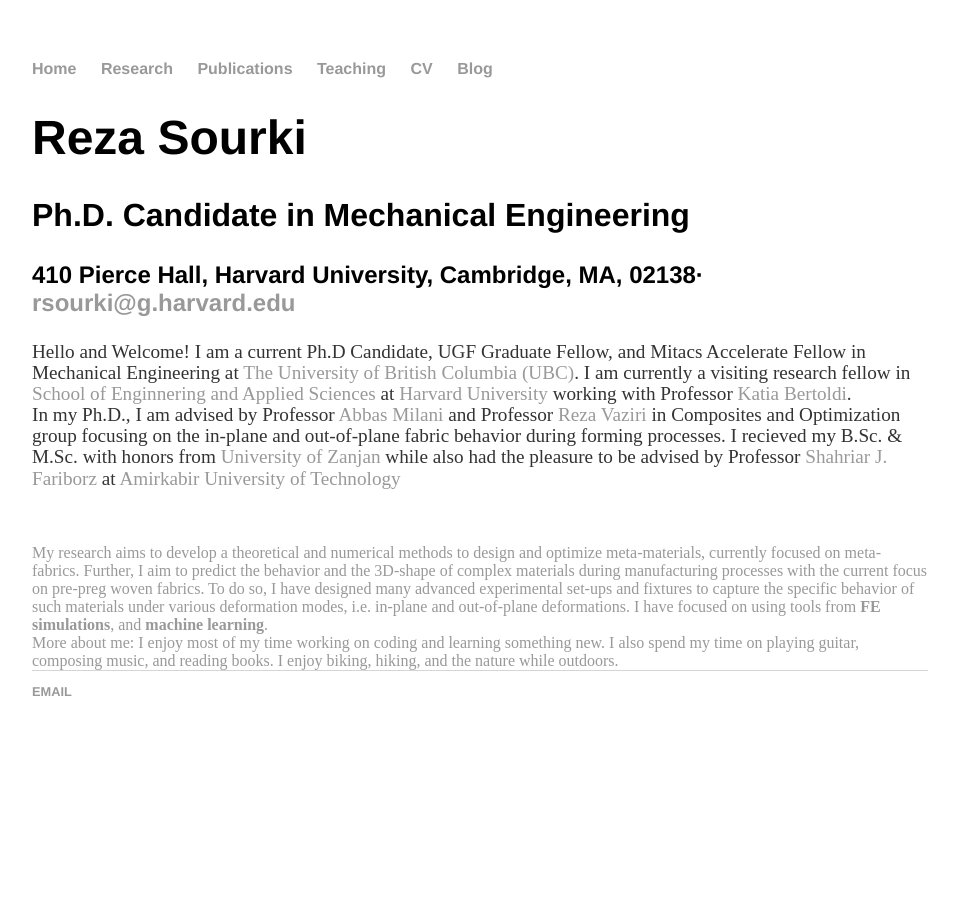
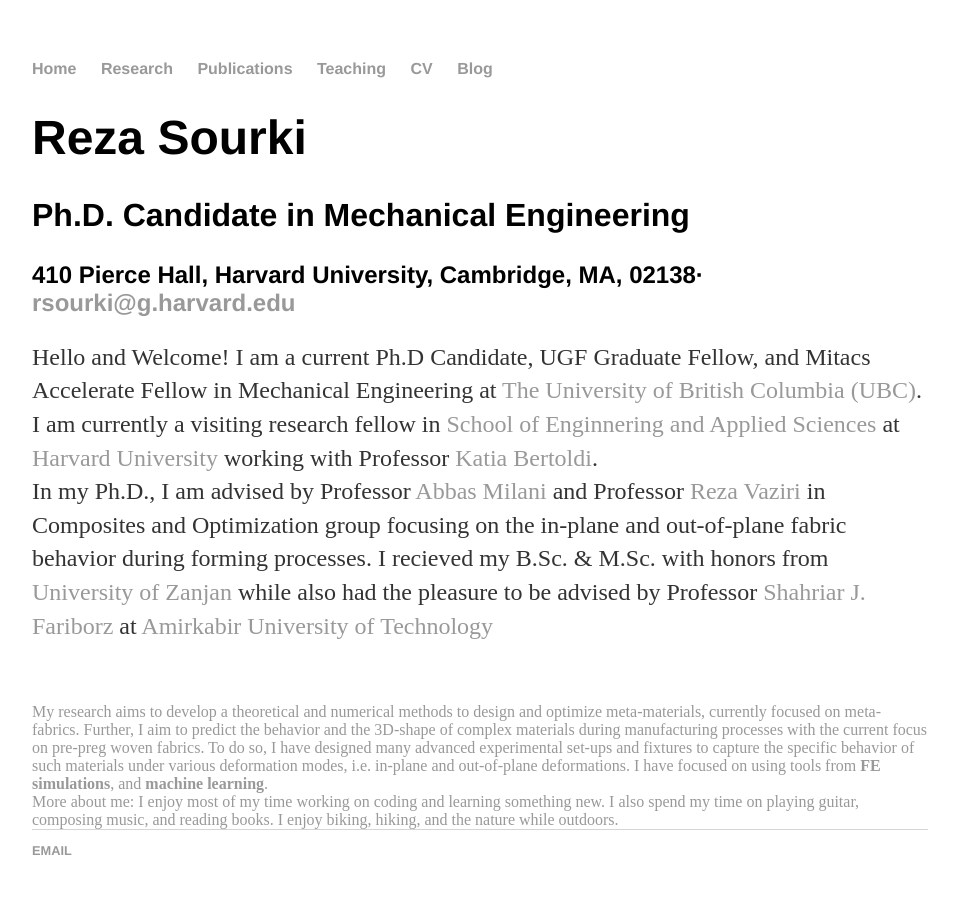
Before and after one commit to rsourki/rsourki.github.io, a Jekyll site: the page built from index.html, in a window 1280 px wide. Shown: the whole page, without its empty margins (160-1118 px from the left). Built offline with Jekyll 4.4.1, drawn with Linux system fonts in a browser that asks for light colours.

Commit message:
Update main.css

```diff
--- a/css/main.css
+++ b/css/main.css
@@ -1,10 +1,24 @@
-body { margin: 60px auto; width: 70%; }
-
-nav ul, footer ul { font-size: 1em; font-family: 'Helvetica', 'Arial', 'Sans-Serif'; padding: 0px; list-style: none; font-weight: bold; }
-nav ul li, footer ul li { display: inline; margin-right: 20px; }
-
-a { text-decoration: none; color: #999; }
-a:hover { text-decoration: underline; }
+body {
+    margin: 60px auto;
+    width: 70%;
+}
+nav ul, footer ul {
+    font-family:'Helvetica', 'Arial', 'Sans-Serif';
+    padding: 0px;
+    list-style: none;
+    font-weight: bold;
+}
+nav ul li, footer ul li {
+    display: inline;
+    margin-right: 20px;
+}
+a {
+    text-decoration: none;
+    color: #999;
+}
+a:hover {
+    text-decoration: underline;
+}
 
 h1, h2, h3, h4 { font-family: 'Helvetica', 'Arial', 'Sans-Serif'; }
 h1 { font-size: 3em;  }
@@ -12,7 +26,11 @@
 h3 { font-size: 1.5em; }
 h4 { font-size: 1.0em; }
 
-p { font-size: 1.2em; line-height: 1.1em; color: #333; }
+p {
+    font-size: 1.5em;
+    line-height: 1.4em;
+    color: #333;
+}
 
 footer {
     border-top: 1px solid #d5d5d5;
```
